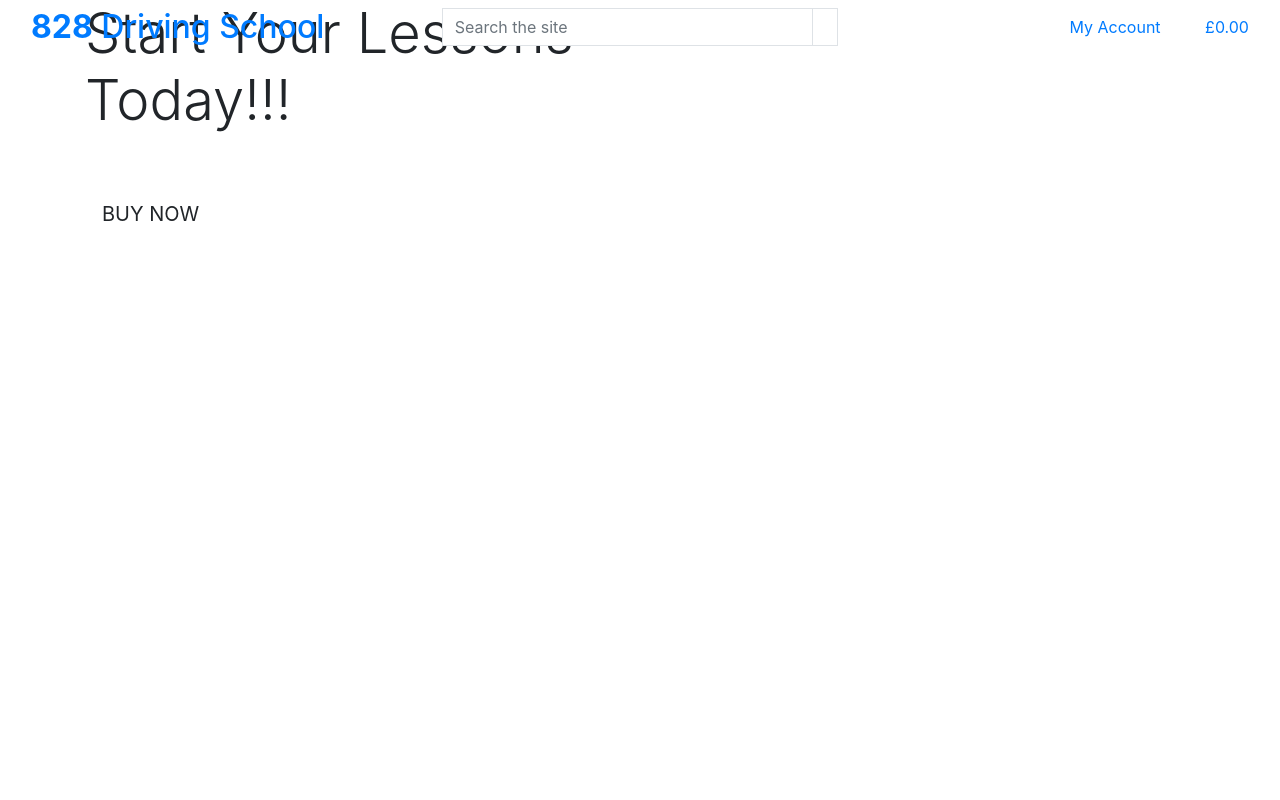
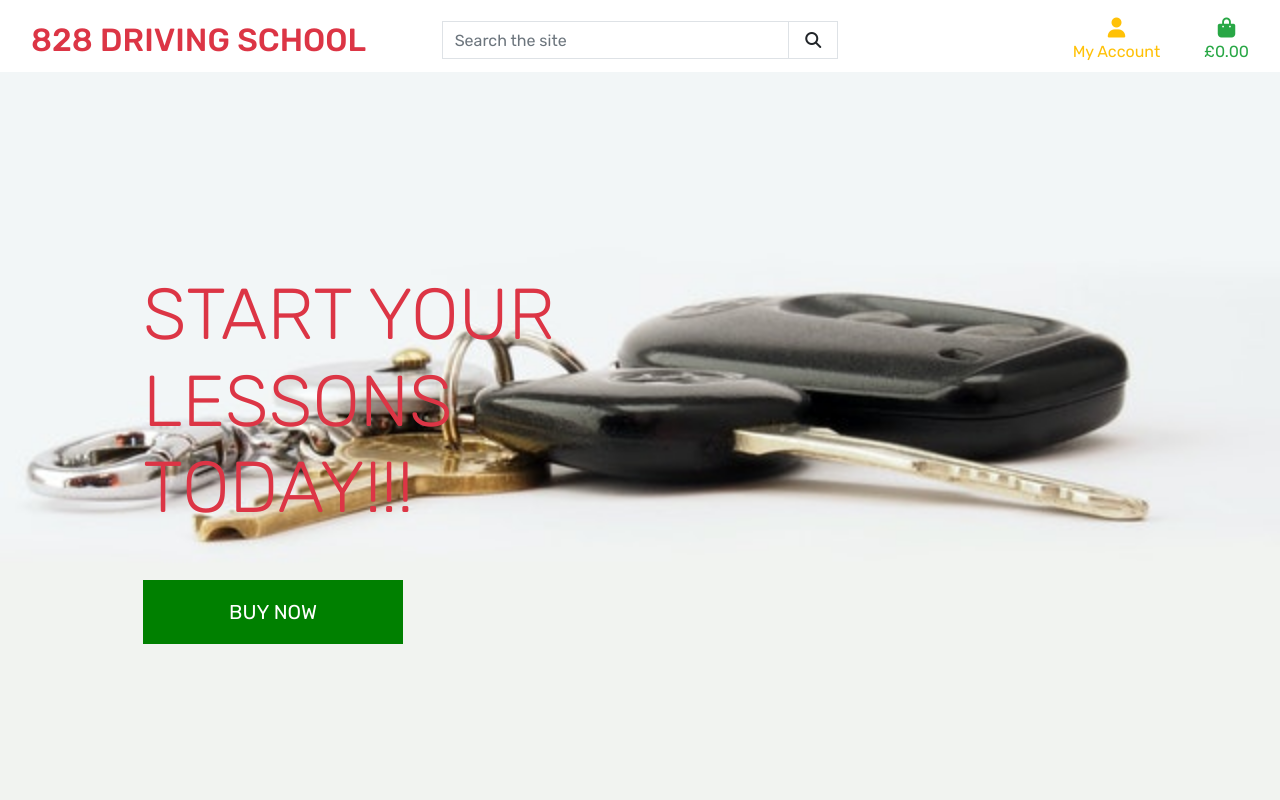
Before and after one commit to jtwy23/828drivingschool, a Django app: page / in a window 1280 px wide. Run offline with Django 3.2, Linux system fonts and the light colour scheme; some libraries are stand-ins or nearby versions.

Commit message:
Homepage finished and css has been added

```diff
--- a/driving_school/settings.py
+++ b/driving_school/settings.py
@@ -147,3 +147,7 @@ USE_TZ = True
 # https://docs.djangoproject.com/en/3.1/howto/static-files/
 
 STATIC_URL = '/static/'
+STATICFILES_DIRS = (os.path.join(BASE_DIR, 'static'),)
+
+MEDIA_URL = '/media/'
+MEDIA_ROOT = os.path.join(BASE_DIR, 'media')
--- a/driving_school/urls.py
+++ b/driving_school/urls.py
@@ -15,9 +15,11 @@ Including another URLconf
 """
 from django.contrib import admin
 from django.urls import path, include
+from django.conf import settings
+from django.conf.urls.static import static
 
 urlpatterns = [
     path('admin/', admin.site.urls),
     path('accounts/', include('allauth.urls')),
     path('', include('home.urls')),
-]
+] + static(settings.MEDIA_URL, document_root=settings.MEDIA_ROOT)
--- a/home/templates/home/index.html
+++ b/home/templates/home/index.html
@@ -13,7 +13,7 @@
     <div class="container h-100">
         <div class="row h-100">
             <div class="col-7 col-md-6 my-auto">
-                <h1 class="display-4 logo-font text-black">
+                <h1 class="display-3 logo-font text-danger">
                     Start Your Lessons Today!!!
                 </h1>
                 <div class="my-5">
--- /dev/null
+++ b/static/css/base.css
@@ -0,0 +1,68 @@
+html {
+    height: 100%;
+}
+
+body {
+    background: url('/media/homepage_background.jpg') no-repeat center center fixed;
+    background-size: cover;
+    height: calc(100vh - 164px);
+    color: #555;
+    font-family: 'Rubik', Arial, Helvetica, sans-serif;
+}
+
+/* from Bulma */
+.icon {
+    align-items: center;
+    display: inline-flex;
+    justify-content: center;
+    height: 1.5rem;
+    width: 1.5rem;
+}
+
+.logo-font {
+    text-transform: uppercase;
+}
+
+.main-logo-link {
+    width: fit-content;
+}
+
+.buy-now-button {
+    background: green;
+    color: white;
+    min-width: 260px;
+}
+
+.buy-now-button:hover,
+.buy-now-button:active,
+.buy-now-button:focus,
+.btn-black:hover,
+.btn-black:active,
+.btn-black:focus {
+    background: green;
+    color: #ffc107;
+}
+
+/* -------------------------------- Media Queries */
+
+/* Slightly larger container on xl screens */
+@media (min-width: 1200px) {
+  .container {
+    max-width: 80%;
+  }
+}
+
+/* fixed top navbar only on medium and up */
+@media (min-width: 992px) {
+    .fixed-top-desktop-only {
+        position: fixed;
+        top: 0;
+        right: 0;
+        left: 0;
+        z-index: 1030;
+    }
+
+    .header-container {
+        padding-top: 164px;
+    }
+}
--- a/templates/base.html
+++ b/templates/base.html
@@ -15,12 +15,15 @@
 
     {% block corecss %}
         <link rel="stylesheet" href="https://stackpath.bootstrapcdn.com/bootstrap/4.4.1/css/bootstrap.min.css" integrity="sha384-Vkoo8x4CGsO3+Hhxv8T/Q5PaXtkKtu6ug5TOeNV6gBiFeWPGFN9MuhOf23Q9Ifjh" crossorigin="anonymous">
+        <link rel="stylesheet" href="https://fonts.googleapis.com/css2?family=Rubik:ital,wght@0,300;0,400;0,500;0,700;0,900;1,300;1,400;1,500&display=swap">
+        <link rel="stylesheet" href="{% static 'css/base.css' %}">
     {% endblock %}
 
     {% block extra_css %}
     {% endblock %}
 
     {% block corejs %}
+        <script src="https://kit.fontawesome.com/d7eb06450d.js" crossorigin="anonymous"></script>
         <script src="https://code.jquery.com/jquery-3.4.1.slim.min.js" integrity="sha384-J6qa4849blE2+poT4WnyKhv5vZF5SrPo0iEjwBvKU7imGFAV0wwj1yYfoRSJoZ+n" crossorigin="anonymous"></script>
         <script src="https://cdn.jsdelivr.net/npm/popper.js@1.16.0/dist/umd/popper.min.js" integrity="sha384-Q6E9RHvbIyZFJoft+2mJbHaEWldlvI9IOYy5n3zV9zzTtmI3UksdQRVvoxMfooAo" crossorigin="anonymous"></script>
         <script src="https://stackpath.bootstrapcdn.com/bootstrap/4.4.1/js/bootstrap.min.js" integrity="sha384-wfSDF2E50Y2D1uUdj0O3uMBJnjuUD4Ih7YwaYd1iqfktj0Uod8GCExl3Og8ifwB6" crossorigin="anonymous"></script>
@@ -33,10 +36,10 @@
   </head>
   <body>
     <header class="container-fluid fixed-top">
-        <div class="row">
+        <div id="topnav" class="row bg-white pt-lg-2 d-none d-lg-flex">
             <div class="col-12 col-lg-4 my-auto py-1 py-lg-0 text-center text-lg-left">
                 <a href="{% url 'home' %}" class="nav-link main-logo-link">
-                    <h2 class="logo-font text-black my-0"><strong>828</strong> Driving School</h2>
+                    <h2 class="logo-font text-danger my-0">828 Driving School</h2>
                 </a>
             </div>
             <div class="col-12 col-lg-4 my-auto py-1 py-lg-0">
@@ -56,7 +59,7 @@
             <div class="col-12 col-lg-4 my-auto py-1 py-lg-0">
                 <ul class="list-inline list-unstyled text-center text-lg-right my-0">
                     <li class="list-inline-item dropdown">
-                        <a class="text-black nav-link" href="#" id="user-options" data-toggle="dropdown" aria-haspopup="true" aria-expanded="false">
+                        <a class="text-warning nav-link" href="#" id="user-options" data-toggle="dropdown" aria-haspopup="true" aria-expanded="false">
                             <div class="text-center">
                                 <div><i class="fas fa-user fa-lg"></i></div>
                                 <p class="my-0">My Account</p>
@@ -76,7 +79,7 @@
                         </div>
                     </li>
                     <li class="list-inline-item">
-                        <a class="{% if grand_total %}text-info font-weight-bold{% else %}text-black{% endif %} nav-link" href="">
+                        <a class="{% if grand_total %}text-info font-weight-bold{% else %}text-success{% endif %} nav-link" href="">
                             <div class="text-center">
                                 <div><i class="fas fa-shopping-bag fa-lg"></i></div>
                                 <p class="my-0">
```
Also changed, not shown: media/homepage_background.jpg (added).
